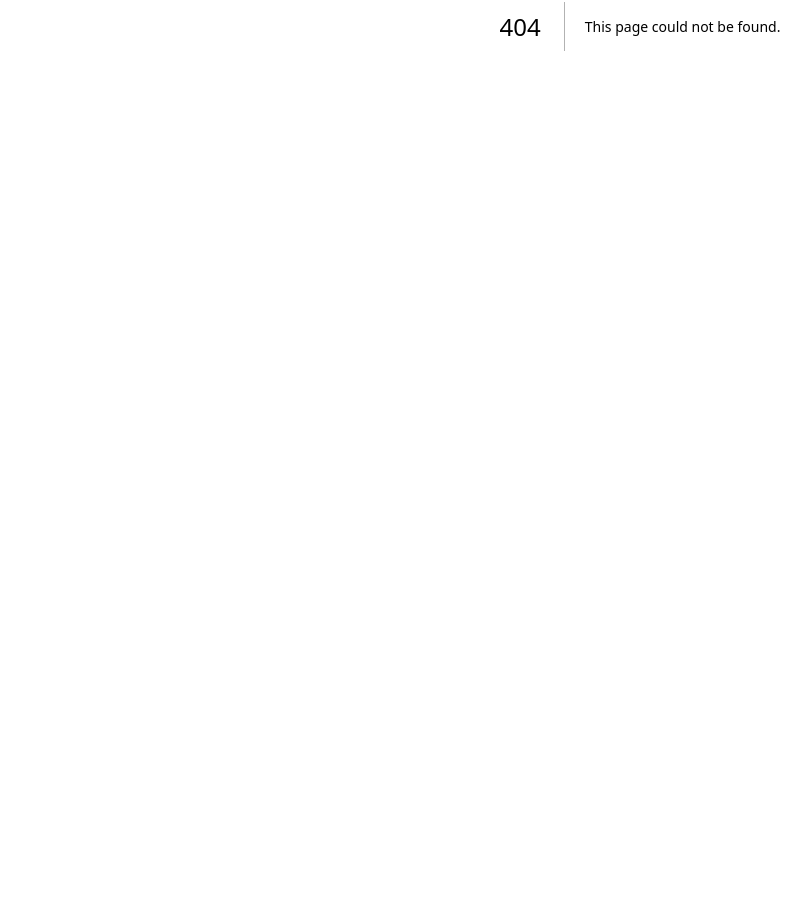
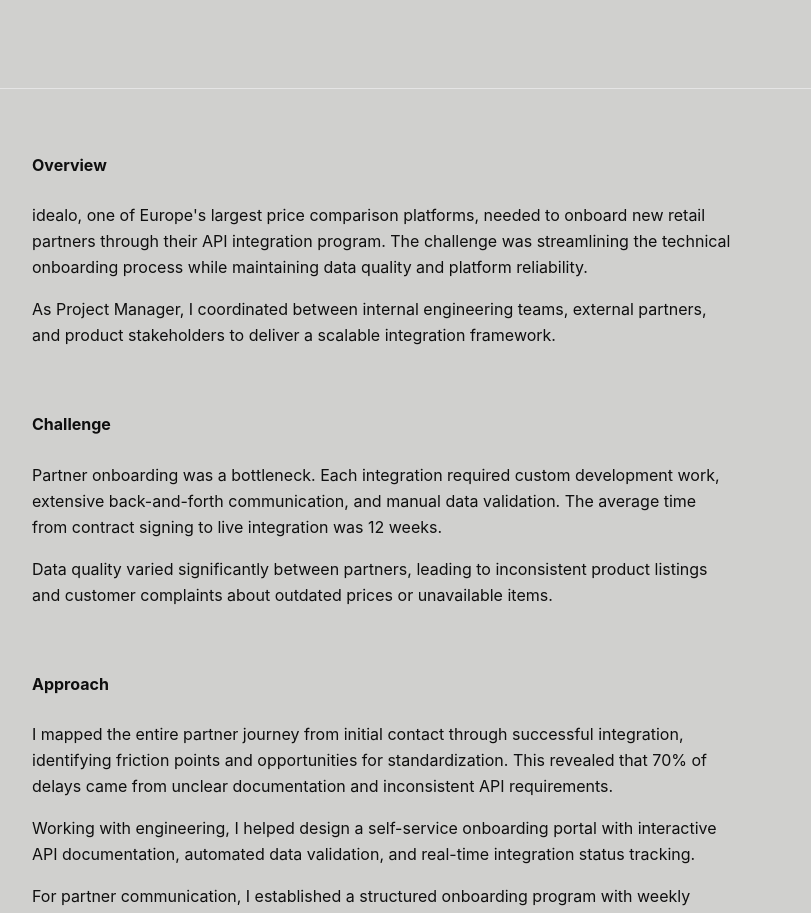
Before and after one commit to denescsaszar/portfolio, a Next.js app: page /case-studies/idealo in a window 1280 px wide. Before the commit this address had no page. Shown: the part 374-1287 px from the top of the page, without its empty margins (0-811 px from the left). Before the commit the page ends 800 px from the top, so only its background shows below. Built offline with nearby package versions, Linux system fonts and the light colour scheme.

Commit message:
step-32c: add idealo case study and link from homepage

```diff
--- a/app/case-studies/google-aldi/page.tsx
+++ b/app/case-studies/google-aldi/page.tsx
@@ -107,8 +107,8 @@
           href: "/case-studies/zalando",
         }}
         next={{
-          title: "Deutsche Bank",
-          href: "/case-studies/deutsche-bank",
+          title: "idealo",
+          href: "/case-studies/idealo",
         }}
       />
     </CaseStudyLayout>
--- /dev/null
+++ b/app/case-studies/idealo/page.tsx
@@ -0,0 +1,113 @@
+import CaseStudyLayout from "@/components/CaseStudyLayout";
+import CaseStudySection from "@/components/CaseStudySection";
+import CaseStudyNav from "@/components/CaseStudyNav";
+
+export default function IdealoCaseStudy() {
+  return (
+    <CaseStudyLayout
+      title="idealo"
+      subtitle="Coordinated technical integration and partner rollout for one of Europe's leading price comparison platforms, enabling seamless API connectivity."
+      role="Project Manager"
+      timeline="2022 - 2023"
+      industry="E-Commerce / Price Comparison"
+    >
+      <CaseStudySection title="Overview">
+        <p>
+          idealo, one of Europe's largest price comparison platforms, needed to
+          onboard new retail partners through their API integration program. The
+          challenge was streamlining the technical onboarding process while
+          maintaining data quality and platform reliability.
+        </p>
+        <p>
+          As Project Manager, I coordinated between internal engineering teams,
+          external partners, and product stakeholders to deliver a scalable
+          integration framework.
+        </p>
+      </CaseStudySection>
+
+      <CaseStudySection title="Challenge">
+        <p>
+          Partner onboarding was a bottleneck. Each integration required custom
+          development work, extensive back-and-forth communication, and manual
+          data validation. The average time from contract signing to live
+          integration was 12 weeks.
+        </p>
+        <p>
+          Data quality varied significantly between partners, leading to
+          inconsistent product listings and customer complaints about outdated
+          prices or unavailable items.
+        </p>
+      </CaseStudySection>
+
+      <CaseStudySection title="Approach">
+        <p>
+          I mapped the entire partner journey from initial contact through
+          successful integration, identifying friction points and opportunities
+          for standardization. This revealed that 70% of delays came from
+          unclear documentation and inconsistent API requirements.
+        </p>
+        <p>
+          Working with engineering, I helped design a self-service onboarding
+          portal with interactive API documentation, automated data validation,
+          and real-time integration status tracking.
+        </p>
+        <p>
+          For partner communication, I established a structured onboarding
+          program with weekly check-ins, clear milestones, and escalation paths
+          for technical blockers.
+        </p>
+      </CaseStudySection>
+
+      <CaseStudySection title="Solution">
+        <p>
+          The new integration framework included standardized API contracts,
+          automated testing environments, and a partner dashboard showing
+          real-time data quality metrics. Partners could now validate their
+          integration independently before going live.
+        </p>
+        <p>
+          We also implemented automated monitoring that flagged data quality
+          issues early, allowing partners to fix problems before they impacted
+          customers.
+        </p>
+      </CaseStudySection>
+
+      <CaseStudySection title="Results">
+        <p>
+          The streamlined onboarding process delivered measurable improvements:
+        </p>
+        <ul className="list-disc list-inside space-y-2 mt-4">
+          <li>Integration time reduced from 12 weeks to 4 weeks average</li>
+          <li>Partner satisfaction scores increased by 35%</li>
+          <li>Data quality issues reduced by 60%</li>
+          <li>Support ticket volume decreased by 40%</li>
+        </ul>
+      </CaseStudySection>
+
+      <CaseStudySection title="Key Learnings">
+        <p>
+          This project reinforced the value of investing in developer
+          experience. Clear documentation and self-service tools not only
+          accelerated onboarding but also reduced support burden and improved
+          partner relationships.
+        </p>
+        <p>
+          I also learned that process improvements often have compounding
+          effects — faster onboarding meant more partners, which meant more
+          data, which improved the platform for end users.
+        </p>
+      </CaseStudySection>
+
+      <CaseStudyNav
+        prev={{
+          title: "Google & Apple",
+          href: "/case-studies/google-aldi",
+        }}
+        next={{
+          title: "Zalando",
+          href: "/case-studies/zalando",
+        }}
+      />
+    </CaseStudyLayout>
+  );
+}
--- a/app/page.tsx
+++ b/app/page.tsx
@@ -93,6 +93,7 @@
                     "Project Management",
                     "Partner Coordination",
                   ]}
+                  href="/case-studies/idealo"
                 />
               </FadeIn>
               <FadeIn delay={0.2}>
```
